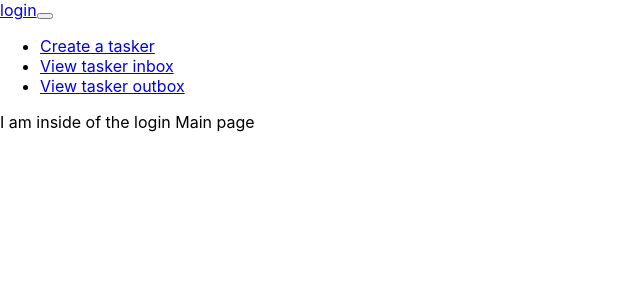
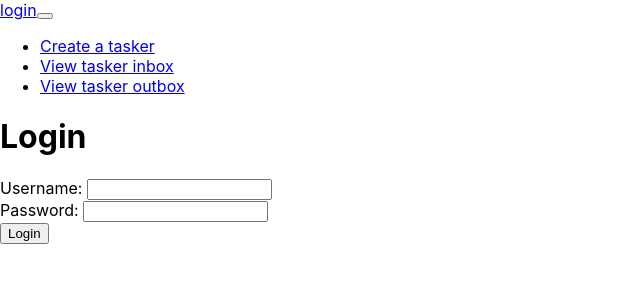
Before and after one commit to willjantscher/SDI_Capstone, a React (Create React App) app in the folder at-at/: page /login in a window 1280 px wide. Shown: the top 300 px of the page, without its empty margins (0-640 px from the left). Built offline with nearby package versions, Linux system fonts and the light colour scheme.

Commit message:
added basic encrypted login

```diff
--- a/at-at/src/login/LoginMain.jsx
+++ b/at-at/src/login/LoginMain.jsx
@@ -4,11 +4,45 @@ import React from "react"
 class LoginMain extends React.Component {
     constructor(props) {
         super(props)
+        this.state = {
+            username: '',
+            passphrase: '',
+        }
+    }
+
+    handleInput = (event) => {
+        this.setState({[event.target.name]: event.target.value})
+    }
+
+    handleLogin = async () => {
+        const response = await fetch(`http://localhost:3001/authenticate`, {
+            method: 'POST',
+            headers: { 'Content-Type':  'application/json' },
+            body: JSON.stringify({
+                username: this.state.username,
+                passphrase: this.state.passphrase,
+              })
+           });
+        if(response.status == 401){
+            alert("Incorrect password or username")
+        }
+        const resDetails = await response.json();
+        alert(`Welcome ${resDetails[0].first_name} ${resDetails[0].last_name}!`)
+        this.props.history.push('/create_tasker')
     }
 
     render() {
         return(
-            <div> I am inside of the login Main page</div>
+            <div>
+                <h1>Login</h1>
+                <label>Username: </label>
+                <input type='text' name='username' value={this.state.username} onChange={this.handleInput}></input>
+                <br/>
+                <label>Password: </label>
+                <input type='text' name='passphrase' value={this.state.passphrase} onChange={this.handleInput}></input>
+                <br/>
+                <button onClick={this.handleLogin}>Login</button>
+            </div>
         )
     }
 
```
